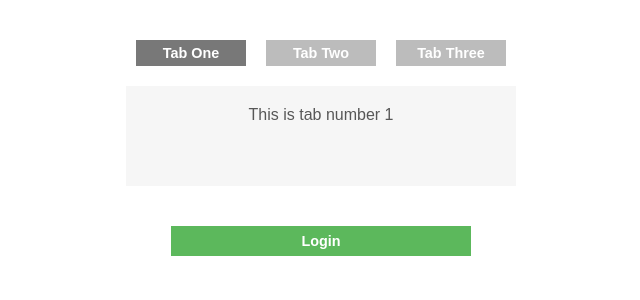
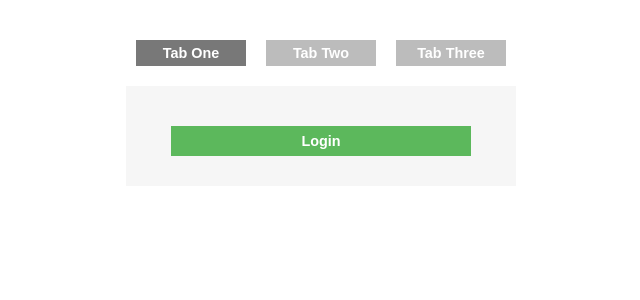
Before and after one commit to Dempaman/lab31, a React (Create React App) app: page / in a window 1280 px wide. Shown: the top 300 px of the page, without its empty margins (319-959 px from the left). Built offline with nearby package versions, Linux system fonts and the light colour scheme.

Commit message:
small update with login

```diff
--- a/src/Tab.js
+++ b/src/Tab.js
@@ -1,4 +1,5 @@
 import React, { Component } from 'react';
+import Login from './Login';
 import './tabs.css'
 
 class Tab extends Component{
@@ -8,17 +9,17 @@ class Tab extends Component{
     this.tabList = {
       tab1:{
         label: 'Tab One',
-        content: 'This is tab number 1'
+        content: <Login />
       },
 
       tab2:{
         label: 'Tab Two',
-        content: 'This is tab number 2'
+        content: 'Här ska "Låst textfält" ligga?'
       },
 
       tab3:{
         label: 'Tab Three',
-        content: 'This is tab number 3'
+        content: 'Här ska "Baklängestext" ligga?'
       },
     };
 
--- a/src/index.js
+++ b/src/index.js
@@ -1,14 +1,12 @@
 import React from 'react';
 import ReactDOM from 'react-dom';
 import './index.css';
-import Login from './Login';
 import Tab from './Tab';
 import registerServiceWorker from './registerServiceWorker';
 
 ReactDOM.render(
   <div>
     <Tab />
-    <Login />
   </div>,
   document.getElementById('root')
   );
```
